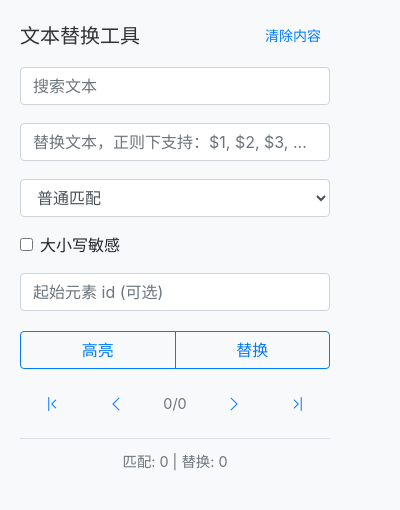
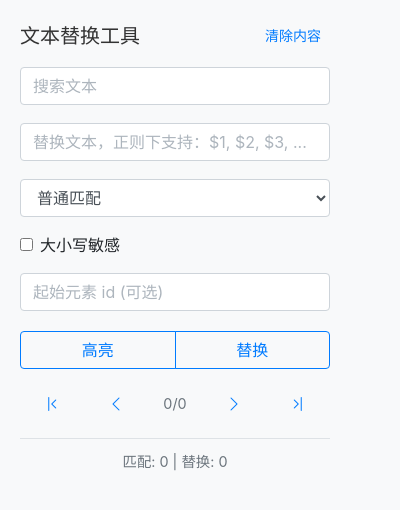
Before and after one commit to shengyanli1982/FindingAndReplaceForChromeExt, a browser extension: page popup/popup.html in a window 400 px wide. Drawn offline with Linux system fonts and the light colour scheme; files whose address does not match are found by name.

Commit message:
Optimize UI code

```diff
--- a/popup/popup.css
+++ b/popup/popup.css
@@ -82,3 +82,8 @@ footer {
     font-size: 0.9em;
     color: #6c757d;
 }
+
+/* 输入框占位符样式 */
+::placeholder {
+    color: #adb5bd !important;
+}
```
